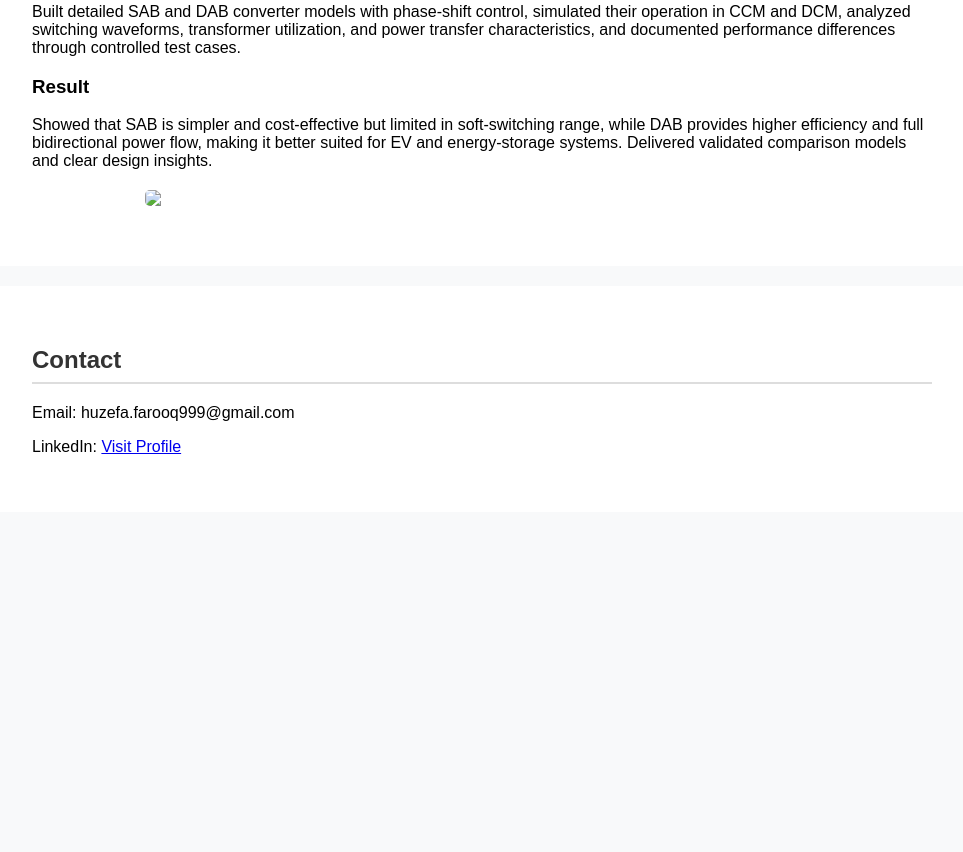
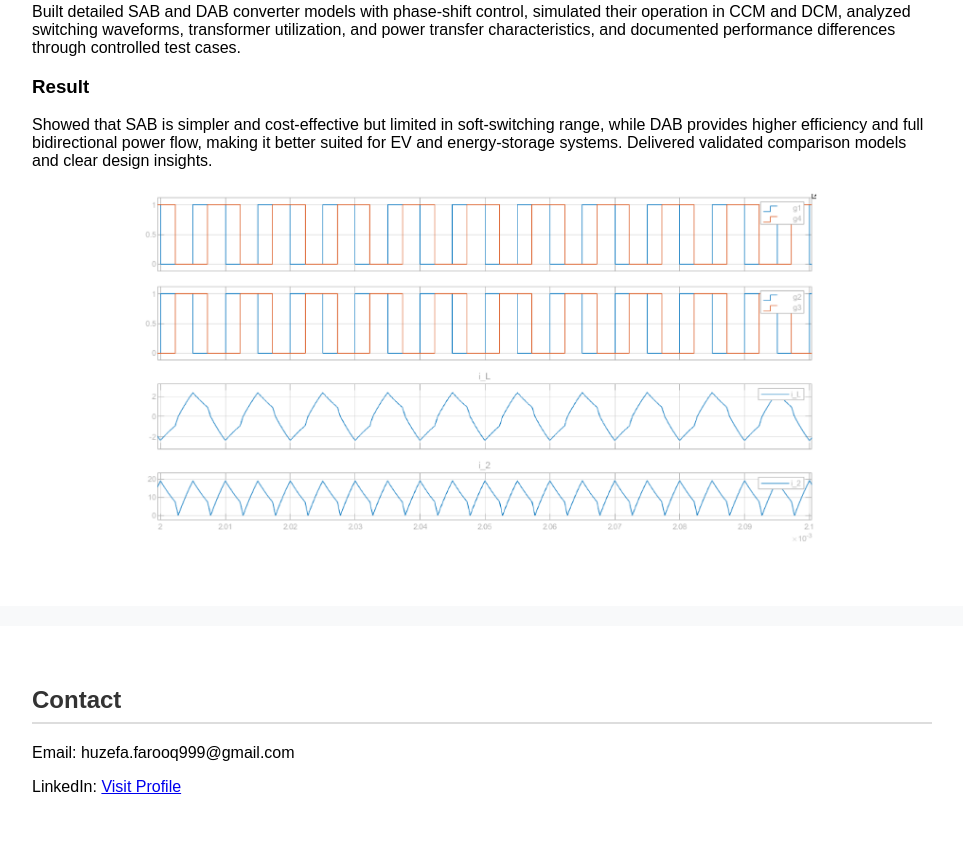
Before and after one commit to Huzefa-farooq/Huzefa-farooq.github.io, a plain HTML site: page index.html in a window 1280 px wide. Shown: the part 6126-6978 px from the top of the page, without its empty margins (158-1121 px from the left). Before the commit the page ends 6638 px from the top, so only its background shows below. Drawn offline with Linux system fonts and the light colour scheme.

Commit message:
Update index.html

```diff
--- a/index.html
+++ b/index.html
@@ -318,7 +318,7 @@
     <p>
        Showed that SAB is simpler and cost-effective but limited in soft-switching range, while DAB provides higher efficiency and full bidirectional power flow, making it better suited for EV and energy-storage systems. Delivered validated comparison models and clear design insights.
     </p>
-   <img src="P3_Result.jpg"
+   <img src="P3_Result.PNG"
      style="width:75%; display:block; margin:20px auto; border-radius:5px;">
 </div>
 
```
